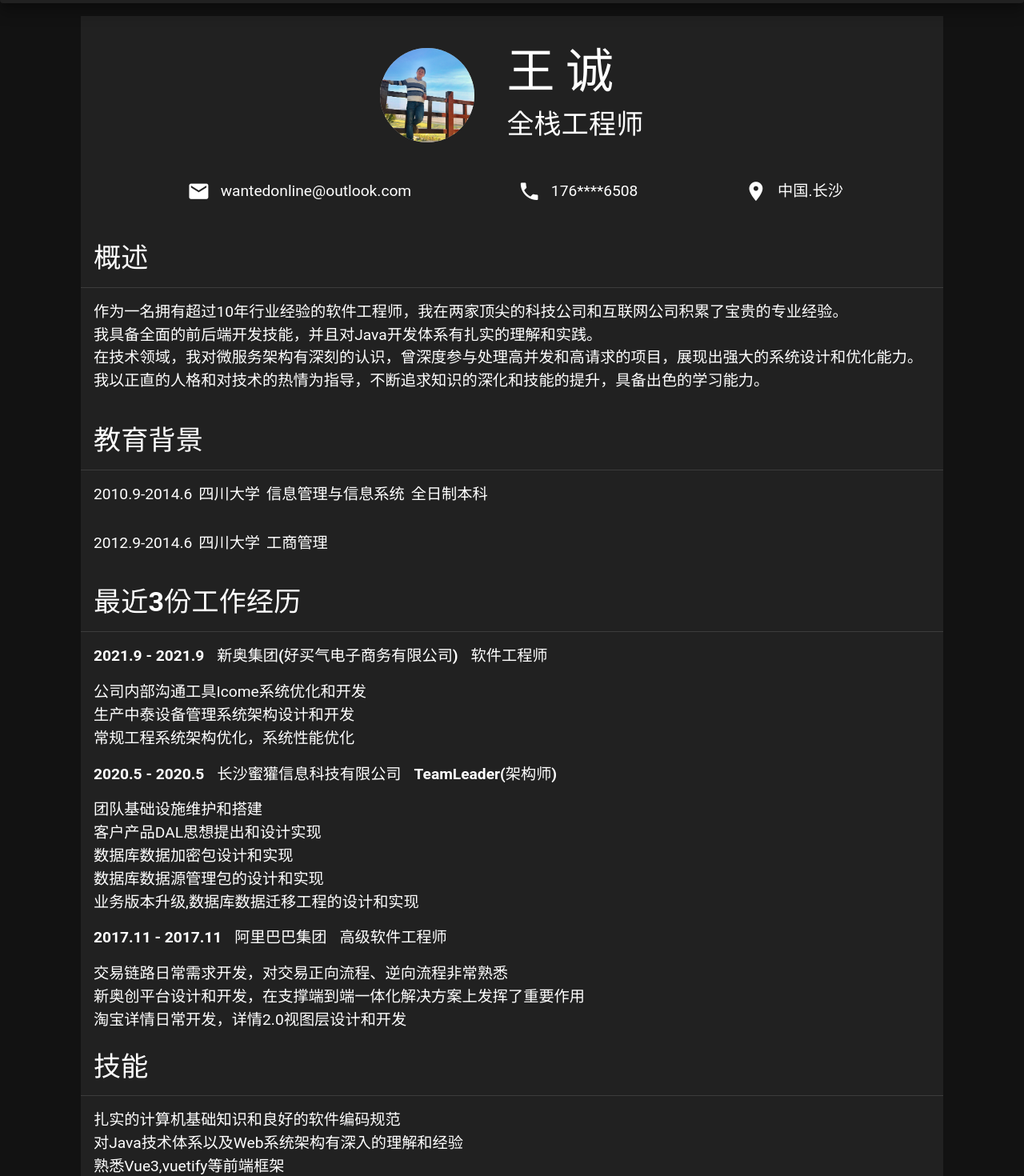
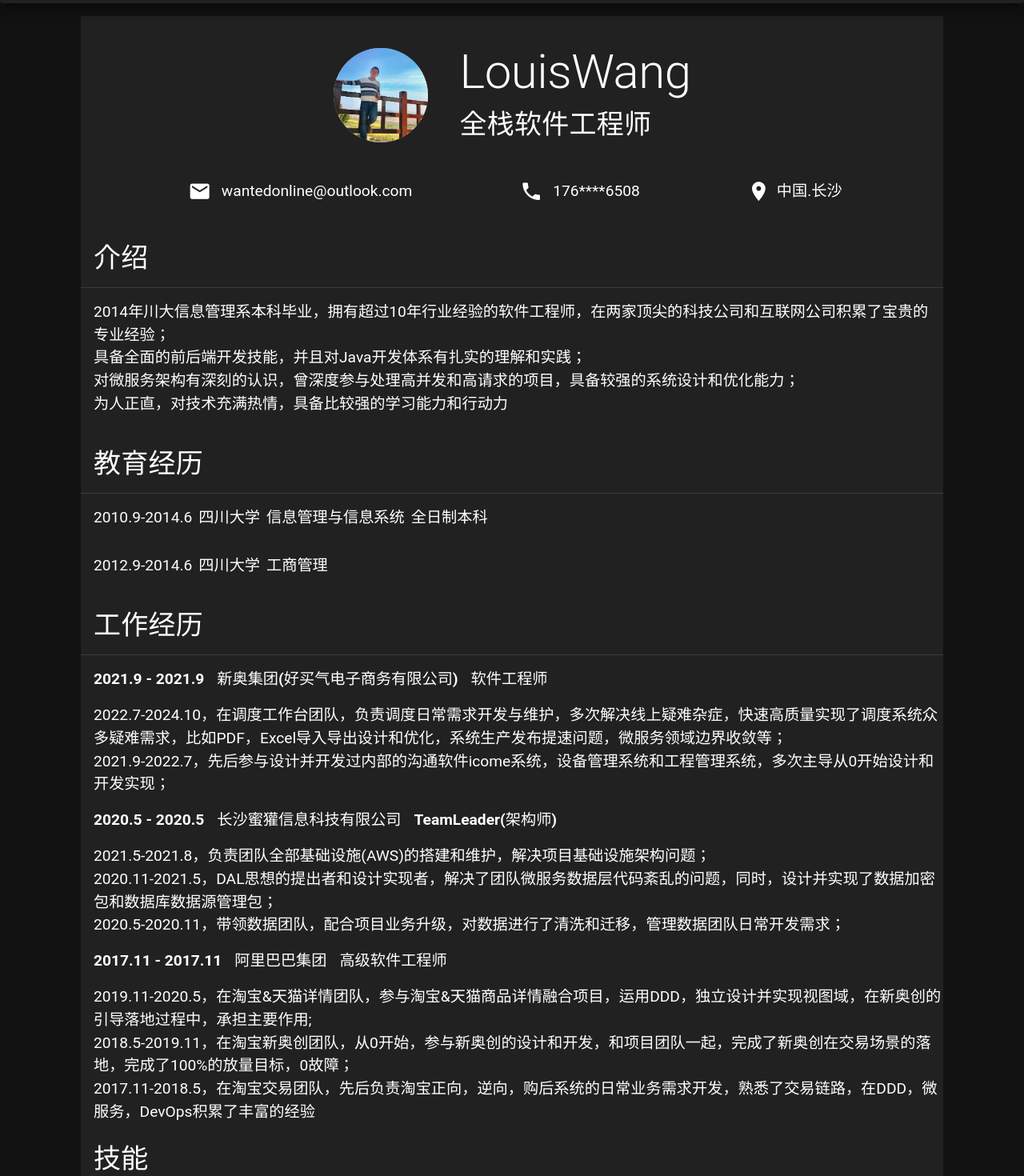
Before and after one commit to 34benma/resume_fe, a Vue app: page / in a window 1280 px wide. Shown: the part 60-1530 px from the top of the page at 80% size. Built offline with nearby package versions, Linux system fonts and the light colour scheme.

Commit message:
modify deploy

```diff
--- a/package.json
+++ b/package.json
@@ -14,6 +14,7 @@
     "format": "prettier --write src/"
   },
   "dependencies": {
+    "jspdf": "^2.5.2",
     "mitt": "^3.0.1",
     "vue": "^3.5.12",
     "vuetify": "^3.7.2"
--- a/src/components/BaseInfo.vue
+++ b/src/components/BaseInfo.vue
@@ -3,18 +3,22 @@ import { reactive } from 'vue'
 
 import { CHANGE_LOCALE } from '@/utils/Constants'
 import emitter from '@/utils/emitter'
+import useResumeData from '@/hooks/useResumeData'
 
-const baseInfo = reactive({ "tel": "176****6508", "sex": "男", "email": "wantedonline@outlook.com", "address": "中国.长沙" })
+const { getBaseInfo } = useResumeData()
+
+const baseInfo = reactive({})
+const baseInfoZh = getBaseInfo('zhHans')
+Object.assign(baseInfo, baseInfoZh)
 
 emitter.on(CHANGE_LOCALE, (value) => {
   if (value === 'en') {
-    Object.assign(baseInfo, { "tel": "176****6508", "sex": "Male", "email": "wantedonline@outlook.com", "address": "ChangSha.China" })
+    Object.assign(baseInfo, getBaseInfo('en'))
   }
   if (value === 'zhHans') {
-    Object.assign(baseInfo, { "tel": "176****6508", "sex": "男", "email": "wantedonline@outlook.com", "address": "中国.长沙" })
+    Object.assign(baseInfo, baseInfoZh)
   }
 })
-
 
 </script>
 
@@ -30,7 +34,7 @@ emitter.on(CHANGE_LOCALE, (value) => {
     </v-sheet>
     <v-sheet class="flex-1-1-50">
       <v-icon icon="mdi-map-marker" class="pa-2 ma-2"></v-icon>
-      {{ baseInfo.address }}
+      <span v-html="baseInfo.address"></span>
     </v-sheet>
   </v-sheet>
 </template>
--- a/src/components/Education.vue
+++ b/src/components/Education.vue
@@ -6,7 +6,7 @@ import { reactive, ref } from 'vue'
 import { CHANGE_LOCALE } from '@/utils/Constants'
 import emitter from '@/utils/emitter'
 
-const columnTitle = ref('教育背景')
+const columnTitle = ref('教育经历')
 
 const educationZh = [{ "schoolName": "四川大学", "major": "信息管理与信息系统", "startYear": "2010.9", "endYear": "2014.6", "majorType": "全日制本科" }, { "schoolName": "四川大学", "major": "工商管理", "startYear": "2012.9", "endYear": "2014.6", "desc": "第二专业" }]
 
@@ -21,7 +21,7 @@ emitter.on(CHANGE_LOCALE, (value) => {
   }
 
   if (value === 'zhHans') {
-    columnTitle.value = '教育背景'
+    columnTitle.value = '教育经历'
     Object.assign(educationArray, educationZh)
   }
 })
--- a/src/components/Skill.vue
+++ b/src/components/Skill.vue
@@ -7,11 +7,11 @@ import emitter from '@/utils/emitter'
 
 const columnTitle = ref("技能")
 
-const skillZh = ['扎实的计算机基础知识和良好的软件编码规范', '对Java技术体系以及Web系统架构有深入的理解和经验', '熟悉Vue3,vuetify等前端框架', '熟悉python3编程', '熟悉常用的Linux命令']
+const skillZh = ['非常扎实的计算机领域知识和良好的软件编码规范，在软件开发方面，具备较强的综合素质和能力；', '在高并发，微服务等领域有较多的实践经验和架构经验，有比较丰富的项目规划和项目管理以及开发经验；', '对Java技术体系以及Web系统架构有深入的理解和经验；', '掌握了前端基本开发技能，对Vue3，vuetify等前端框架有较多的实践经验；', '掌握多门编程语言，熟悉常用的Linux命令，具备较强的学习能力；']
 
 const skillEn = ['Solid foundational computer science knowledge and adherence to good software coding standards.']
 
-const skillList = reactive(['扎实的计算机基础知识和良好的软件编码规范', '对Java技术体系以及Web系统架构有深入的理解和经验', '熟悉Vue3,vuetify等前端框架', '熟悉python3编程', '熟悉常用的Linux命令'])
+const skillList = reactive(['扎实的计算机领域知识和良好的软件编码规范，在软件开发方面，具备较强的综合素质和能力；', '在高并发，微服务等领域有较多的实践经验和架构经验，有比较丰富的项目规划和项目管理以及开发经验；', '对Java技术体系以及Web系统架构有深入的理解和经验；', '掌握了前端基本开发技能，对Vue3，vuetify等前端框架有较多的实践经验；', '掌握多门编程语言，熟悉常用的Linux命令，具备较强的学习能力；'])
 
 
 
--- a/src/components/Summary.vue
+++ b/src/components/Summary.vue
@@ -5,7 +5,7 @@ import { computed } from 'vue'
 import { CHANGE_LOCALE } from '@/utils/Constants'
 import emitter from '@/utils/emitter'
 
-const title = ref("概述")
+const title = ref("介绍")
 
 const workStartDate = new Date('2014-06-30')
 const currentDate = new Date()
@@ -14,11 +14,11 @@ const yearDifference = timeDifference / (1000 * 60 * 60 * 24 * 365.25)
 
 const workYearComputed = computed(() => { return yearDifference.toFixed(0) })
 
-const descZh = ["作为一名拥有超过{workYear}年行业经验的软件工程师，我在两家顶尖的科技公司和互联网公司积累了宝贵的专业经验。", "我具备全面的前后端开发技能，并且对Java开发体系有扎实的理解和实践。", "在技术领域，我对微服务架构有深刻的认识，曾深度参与处理高并发和高请求的项目，展现出强大的系统设计和优化能力。", "我以正直的人格和对技术的热情为指导，不断追求知识的深化和技能的提升，具备出色的学习能力。"]
+const descZh = ["2014年川大信息管理系本科毕业，拥有超过10年行业经验的软件工程师，在两家顶尖的科技公司和互联网公司积累了宝贵的专业经验；", "具备全面的前后端开发技能，并且对Java开发体系有扎实的理解和实践；", "对微服务架构有深刻的认识，曾深度参与处理高并发和高请求的项目，具备较强的系统设计和优化能力；", "为人正直，对技术充满热情，具备比较强的学习能力和行动力"]
 
 const descEn = ["As a software engineer with over {workYear} years of industry experience, I have accumulated valuable professional expertise at two leading technology and internet companies. ", "I possess comprehensive front-end and back-end development skills and have a solid understanding and practice in the Java development ecosystem.", "In the realm of technology, I have a profound understanding of microservices architecture and have been deeply involved in projects that handle high concurrency and high volumes of requests, demonstrating strong system design and optimization capabilities.", "Guided by integrity and a passion for technology, I continuously strive for deeper knowledge and skill enhancement, boasting outstanding learning abilities."]
 
-const descArray = reactive(["作为一名拥有超过{workYear}年行业经验的软件工程师，我在两家顶尖的科技公司和互联网公司积累了宝贵的专业经验。", "我具备全面的前后端开发技能，并且对Java开发体系有扎实的理解和实践。", "在技术领域，我对微服务架构有深刻的认识，曾深度参与处理高并发和高请求的项目，展现出强大的系统设计和优化能力。", "我以正直的人格和对技术的热情为指导，不断追求知识的深化和技能的提升，具备出色的学习能力。"])
+const descArray = reactive(["2014年川大信息管理系本科毕业，拥有超过10年行业经验的软件工程师，在两家顶尖的科技公司和互联网公司积累了宝贵的专业经验；", "具备全面的前后端开发技能，并且对Java开发体系有扎实的理解和实践；", "对微服务架构有深刻的认识，曾深度参与处理高并发和高请求的项目，具备较强的系统设计和优化能力；", "为人正直，对技术充满热情，具备比较强的学习能力和行动力"])
 
 function replaceWorkYear() {
   descArray[0] = descArray[0].replace("{workYear}", workYearComputed.value)
@@ -33,7 +33,7 @@ emitter.on(CHANGE_LOCALE, (value) => {
   }
 
   if (value === 'zhHans') {
-    title.value = '概述'
+    title.value = '介绍'
     Object.assign(descArray, descZh)
   }
   replaceWorkYear()
--- a/src/components/Title.vue
+++ b/src/components/Title.vue
@@ -1,18 +1,24 @@
 <script setup lang="ts">
-import { reactive } from 'vue'
 import louiswang from '@/assets/louiswang.jpeg'
 import { CHANGE_LOCALE } from '@/utils/Constants'
 import emitter from '@/utils/emitter'
+import useResumeData from '@/hooks/useResumeData'
+import { reactive } from 'vue'
 
 
-const title = reactive({ "name": "王  诚", "jobTitle": "全栈工程师" })
+const { getTitle } = useResumeData()
+
+const title = reactive({})
+
+const titleZh = getTitle('zh')
+Object.assign(title, titleZh)
 
 emitter.on(CHANGE_LOCALE, (value) => {
   if (value === 'en') {
-    Object.assign(title, { "name": "LouisWang", "jobTitle": "FullStack Engineer" })
+    Object.assign(title, getTitle('en'))
   }
   if (value === 'zhHans') {
-    Object.assign(title, { "name": "王 诚", "jobTitle": "全栈工程师" })
+    Object.assign(title, titleZh)
   }
 })
 
--- a/src/components/Work.vue
+++ b/src/components/Work.vue
@@ -6,14 +6,14 @@ import { reactive, ref } from 'vue'
 import { CHANGE_LOCALE } from '@/utils/Constants'
 import emitter from '@/utils/emitter'
 
-const workInfoArrayZh = [{ "startYear": "2021.9", "endYear": "2024.10", "companyName": "新奥集团(好买气电子商务有限公司)", "title": "软件工程师", "desc": ['公司内部沟通工具Icome系统优化和开发', '生产中泰设备管理系统架构设计和开发', '常规工程系统架构优化，系统性能优化'] }, { "startYear": "2020.5", "endYear": "2021.08", "companyName": "长沙蜜獾信息科技有限公司", "title": "TeamLeader(架构师)", "desc": ['团队基础设施维护和搭建', '客户产品DAL思想提出和设计实现', '数据库数据加密包设计和实现', '数据库数据源管理包的设计和实现', '业务版本升级,数据库数据迁移工程的设计和实现'] }, { "startYear": "2017.11", "endYear": "2020.05", "companyName": "阿里巴巴集团", "title": "高级软件工程师", "desc": ['交易链路日常需求开发，对交易正向流程、逆向流程非常熟悉', '新奥创平台设计和开发，在支撑端到端一体化解决方案上发挥了重要作用', '淘宝详情日常开发，详情2.0视图层设计和开发'] }]
+const workInfoArrayZh = [{ "startYear": "2021.9", "endYear": "2024.10", "companyName": "新奥集团(好买气电子商务有限公司)", "title": "软件工程师", "desc": ['2022.7-2024.10，在调度工作台团队，负责调度日常需求开发与维护，多次解决线上疑难杂症，快速高质量实现了调度系统众多疑难需求，比如PDF，Excel导入导出设计和优化，系统生产发布提速问题，微服务领域边界收敛等；', '2021.9-2022.7，先后参与设计并开发过内部的沟通软件icome系统，设备管理系统和工程管理系统，多次主导从0开始设计和开发实现；'] }, { "startYear": "2020.5", "endYear": "2021.08", "companyName": "长沙蜜獾信息科技有限公司", "title": "TeamLeader(架构师)", "desc": ['2021.5-2021.8，负责团队全部基础设施(AWS)的搭建和维护，解决项目基础设施架构问题；', '2020.11-2021.5，DAL思想的提出者和设计实现者，解决了团队微服务数据层代码紊乱的问题，同时，设计并实现了数据加密包和数据库数据源管理包；', '2020.5-2020.11，带领数据团队，配合项目业务升级，对数据进行了清洗和迁移，管理数据团队日常开发需求；'] }, { "startYear": "2017.11", "endYear": "2020.05", "companyName": "阿里巴巴集团", "title": "高级软件工程师", "desc": ['2019.11-2020.5，在淘宝&天猫详情团队，参与淘宝&天猫商品详情融合项目，运用DDD，独立设计并实现视图域，在新奥创的引导落地过程中，承担主要作用;', '2018.5-2019.11，在淘宝新奥创团队，从0开始，参与新奥创的设计和开发，和项目团队一起，完成了新奥创在交易场景的落地，完成了100%的放量目标，0故障；', '2017.11-2018.5，在淘宝交易团队，先后负责淘宝正向，逆向，购后系统的日常业务需求开发，熟悉了交易链路，在DDD，微服务，DevOps积累了丰富的经验'] }]
 
 
-const workInfoArrayEn = [{ "startYear": "2021.9", "endYear": "2024.10", "companyName": "新奥集团(好买气电子商务有限公司)", "title": "软件工程师", "desc": ['公司内部沟通工具Icome系统优化和开发', '生产中泰设备管理系统架构设计和开发', '常规工程系统架构优化，系统性能优化'] }, { "startYear": "2020.5", "endYear": "2021.08", "companyName": "长沙蜜獾信息科技有限公司", "title": "TeamLeader(架构师)", "desc": ['团队基础设施维护和搭建', '客户产品DAL思想提出和设计实现', '数据库数据加密包设计和实现', '数据库数据源管理包的设计和实现', '业务版本升级,数据库数据迁移工程的设计和实现'] }, { "startYear": "2017.11", "endYear": "2020.05", "companyName": "阿里巴巴集团", "title": "高级软件工程师", "desc": ['交易链路日常需求开发，对交易正向流程、逆向流程非常熟悉', '新奥创平台设计和开发，在支撑端到端一体化解决方案上发挥了重要作用', '淘宝详情日常开发，详情2.0视图层设计和开发'] }]
+const workInfoArrayEn = [{ "startYear": "2021.9", "endYear": "2024.10", "companyName": "新奥集团(好买气电子商务有限公司)", "title": "软件工程师", "desc": ['2022.7-2024.10，在调度工作台团队，负责调度日常需求开发与维护，多次解决线上疑难杂症，快速高质量实现了调度系统众多疑难需求，比如PDF，Excel导入导出设计和优化，系统生产发布提速问题，微服务领域边界收敛等；', '2021.9-2022.7，先后参与设计并开发过内部的沟通软件icome系统，设备管理系统和工程管理系统，多次主导从0开始设计和开发实现；'] }, { "startYear": "2020.5", "endYear": "2021.08", "companyName": "长沙蜜獾信息科技有限公司", "title": "TeamLeader(架构师)", "desc": ['2021.5-2021.8，负责团队全部基础设施(AWS)的搭建和维护，解决项目基础设施架构问题；', '2020.11-2021.5，DAL思想的提出者和设计实现者，解决了团队微服务数据层代码紊乱的问题，同时，设计并实现了数据加密包和数据库数据源管理包；', '2020.5-2020.11，带领数据团队，配合项目业务升级，对数据进行了清洗和迁移，管理数据团队日常开发需求；'] }, { "startYear": "2017.11", "endYear": "2020.05", "companyName": "阿里巴巴集团", "title": "高级软件工程师", "desc": ['2019.11-2020.5，在淘宝&天猫详情团队，参与淘宝&天猫商品详情融合项目，运用DDD，独立设计并实现视图域，在新奥创的引导落地过程中，承担主要作用;', '2018.5-2019.11，在淘宝新奥创团队，从0开始，参与新奥创的设计和开发，和项目团队一起，完成了新奥创在交易场景的落地，完成了100%的放量目标，0故障；', '2017.11-2018.5，在淘宝交易团队，先后负责淘宝正向，逆向，购后系统的日常业务需求开发，熟悉了交易链路，在DDD，微服务，DevOps积累了丰富的经验'] }]
 
-const workInfoArray = reactive([{ "startYear": "2021.9", "endYear": "2024.10", "companyName": "新奥集团(好买气电子商务有限公司)", "title": "软件工程师", "desc": ['公司内部沟通工具Icome系统优化和开发', '生产中泰设备管理系统架构设计和开发', '常规工程系统架构优化，系统性能优化'] }, { "startYear": "2020.5", "endYear": "2021.08", "companyName": "长沙蜜獾信息科技有限公司", "title": "TeamLeader(架构师)", "desc": ['团队基础设施维护和搭建', '客户产品DAL思想提出和设计实现', '数据库数据加密包设计和实现', '数据库数据源管理包的设计和实现', '业务版本升级,数据库数据迁移工程的设计和实现'] }, { "startYear": "2017.11", "endYear": "2020.05", "companyName": "阿里巴巴集团", "title": "高级软件工程师", "desc": ['交易链路日常需求开发，对交易正向流程、逆向流程非常熟悉', '新奥创平台设计和开发，在支撑端到端一体化解决方案上发挥了重要作用', '淘宝详情日常开发，详情2.0视图层设计和开发'] }])
+const workInfoArray = reactive([{ "startYear": "2021.9", "endYear": "2024.10", "companyName": "新奥集团(好买气电子商务有限公司)", "title": "软件工程师", "desc": ['2022.7-2024.10，在调度工作台团队，负责调度日常需求开发与维护，多次解决线上疑难杂症，快速高质量实现了调度系统众多疑难需求，比如PDF，Excel导入导出设计和优化，系统生产发布提速问题，微服务领域边界收敛等；', '2021.9-2022.7，先后参与设计并开发过内部的沟通软件icome系统，设备管理系统和工程管理系统，多次主导从0开始设计和开发实现；'] }, { "startYear": "2020.5", "endYear": "2021.08", "companyName": "长沙蜜獾信息科技有限公司", "title": "TeamLeader(架构师)", "desc": ['2021.5-2021.8，负责团队全部基础设施(AWS)的搭建和维护，解决项目基础设施架构问题；', '2020.11-2021.5，DAL思想的提出者和设计实现者，解决了团队微服务数据层代码紊乱的问题，同时，设计并实现了数据加密包和数据库数据源管理包；', '2020.5-2020.11，带领数据团队，配合项目业务升级，对数据进行了清洗和迁移，管理数据团队日常开发需求；'] }, { "startYear": "2017.11", "endYear": "2020.05", "companyName": "阿里巴巴集团", "title": "高级软件工程师", "desc": ['2019.11-2020.5，在淘宝&天猫详情团队，参与淘宝&天猫商品详情融合项目，运用DDD，独立设计并实现视图域，在新奥创的引导落地过程中，承担主要作用;', '2018.5-2019.11，在淘宝新奥创团队，从0开始，参与新奥创的设计和开发，和项目团队一起，完成了新奥创在交易场景的落地，完成了100%的放量目标，0故障；', '2017.11-2018.5，在淘宝交易团队，先后负责淘宝正向，逆向，购后系统的日常业务需求开发，熟悉了交易链路，在DDD，微服务，DevOps积累了丰富的经验'] }])
 
-const columnTitleStr = "最近" + workInfoArray.length + "份工作经历"
+const columnTitleStr = "工作经历"
 
 const columnTitle = ref(columnTitleStr)
 
--- a/src/components/common_components/FooterBar.vue
+++ b/src/components/common_components/FooterBar.vue
@@ -7,6 +7,8 @@
   <v-footer :absolute="true" elevation="12" height="128">
     <v-container class="d-flex flex-row justify-center">
       <v-sheet>LouisWang &copy; 2014-{{ new Date().getFullYear() }}</v-sheet>
+      <v-sheet>关于 &middot; 版本</v-sheet>
+
     </v-container>
   </v-footer>
 
--- a/src/components/common_components/HeaderBar.vue
+++ b/src/components/common_components/HeaderBar.vue
@@ -1,9 +1,11 @@
 <script setup lang="ts">
-import { inject, reactive } from 'vue'
+import { inject, reactive, shallowRef } from 'vue'
 
 import emitter from '@/utils/emitter'
 import { useLocale } from 'vuetify'
 import { CHANGE_LOCALE } from '@/utils/Constants'
+
+import downloadPDF from '@/hooks/CreatePDF'
 
 const { theme, updateTheme } = inject('theme') as { theme: string; updateTheme: () => void }
 
@@ -38,20 +40,49 @@ function changeLocale() {
   emitter.emit(CHANGE_LOCALE, current.value)
 }
 
+const docDefinition = {
+  content: [
+    'First paragraph',
+    'Another paragraph, this time a little bit longer to make sure, this line will be divided into at least two lines',
+  ],
+  defaultStyle: {
+    font: 'Roboto'
+  },
+}
+
+
 function downloadResume() {
   console.log("download pdf resume")
+  downloadPDF(docDefinition)
 }
+
+const dialog = shallowRef(false)
 
 </script>
 
 <template>
   <v-app-bar class="px-10" :elevation="12" rounded :title=headerBar.headerBarTitle>
-    <v-btn class="mx-2" :text=headerBar.shareBtnText variant="outlined" size="large"></v-btn>
-    <v-btn class="mx-2" :text=headerBar.downloadBtnText variant="outlined" size="large"></v-btn>
+    <v-btn class="mx-2" :text=headerBar.shareBtnText variant="outlined" size="large" @click="dialog = !dialog"></v-btn>
+    <v-btn class="mx-2" :text=headerBar.downloadBtnText variant="outlined" size="large" @click="downloadResume"></v-btn>
     <v-divider class="ms-4 mt-4" inset length="32" vertical></v-divider>
     <v-btn class="mx-2" icon="mdi-translate" @click="changeLocale" size="large"></v-btn>
     <v-btn class="mx-2" :icon="theme === 'light' ? 'mdi-weather-sunny' : 'mdi-weather-night'" @click="updateTheme"
       size="large"></v-btn>
+
+    <v-dialog v-model="dialog" max-width="500">
+      <template v-slot:default="{ isActive }">
+        <v-card :itle="headerBar.shareBtnText">
+          <v-card-text>
+            <span>微信</span>
+          </v-card-text>
+          <v-card-actions>
+            <v-spacer></v-spacer>
+            <v-btn text="Close Dialog" @click="isActive.value = false"></v-btn>
+          </v-card-actions>
+        </v-card>
+      </template>
+    </v-dialog>
+
   </v-app-bar>
 </template>
 
--- /dev/null
+++ b/src/hooks/CreatePDF.ts
@@ -0,0 +1,9 @@
+import { jsPDF } from 'jspdf'
+
+function downloadPDF(docDefinition: object) {
+  const doc = new jsPDF()
+  doc.text('待实现', 10, 10)
+  doc.save()
+}
+
+export default downloadPDF
--- /dev/null
+++ b/src/hooks/useResumeData.ts
@@ -0,0 +1,20 @@
+import * as resumeZh from '@/data/resume_louis_zh.json'
+import * as resumeEn from '@/data/resume_louis_en.json'
+
+export default function () {
+  function getTitle(locale: string) {
+    if (locale === 'en') {
+      return resumeEn['title']
+    }
+    return resumeZh['title']
+  }
+
+  function getBaseInfo(locale: string) {
+    if (locale === 'en') {
+      return resumeEn['baseInfo']
+    }
+    return resumeZh['baseInfo']
+  }
+
+  return { getTitle, getBaseInfo }
+}
```
Also changed, not shown: 1 other file (tests, documents, lock files or other folders).
